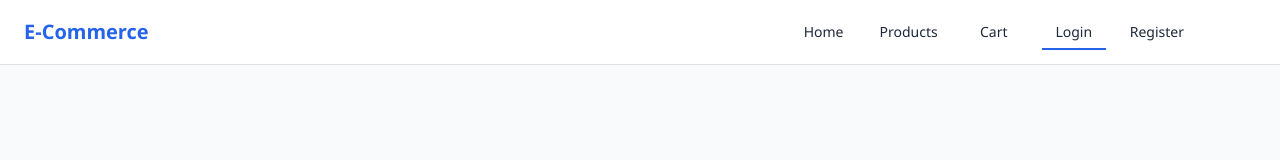
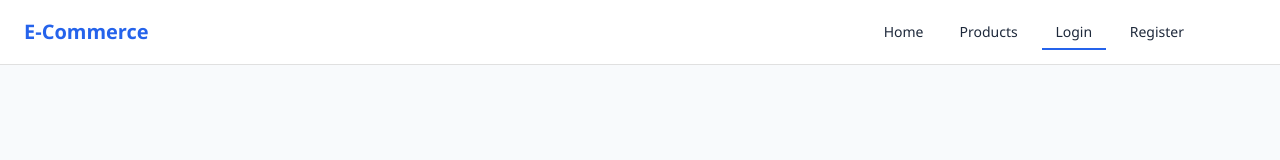
Before and after one commit to smrutiranjan7274/ecom-frontend, a React (Vite) app: page /ecom-frontend/login in a window 1280 px wide. Shown: the top 160 px of the page. Built offline with nearby package versions, Linux system fonts and the light colour scheme; some icons are missing.

Commit message:
Add 'Cart' menu item for authenticated users in Navbar

```diff
--- a/src/components/Navbar.tsx
+++ b/src/components/Navbar.tsx
@@ -39,11 +39,10 @@ const Navbar = () => {
     const baseMenuItems = [
         { text: 'Home', path: '/' },
         { text: 'Products', path: '/products' },
-        { text: 'Cart', path: '/cart' },
     ];
 
     const menuItems = isAuthenticated
-        ? [...baseMenuItems, { text: 'Profile', path: '/profile' }]
+        ? [...baseMenuItems, { text: 'Cart', path: '/cart' }, { text: 'Profile', path: '/profile' }]
         : [...baseMenuItems, { text: 'Login', path: '/login' }, { text: 'Register', path: '/register' }];
 
     const isActive = (path: string) => {
```
